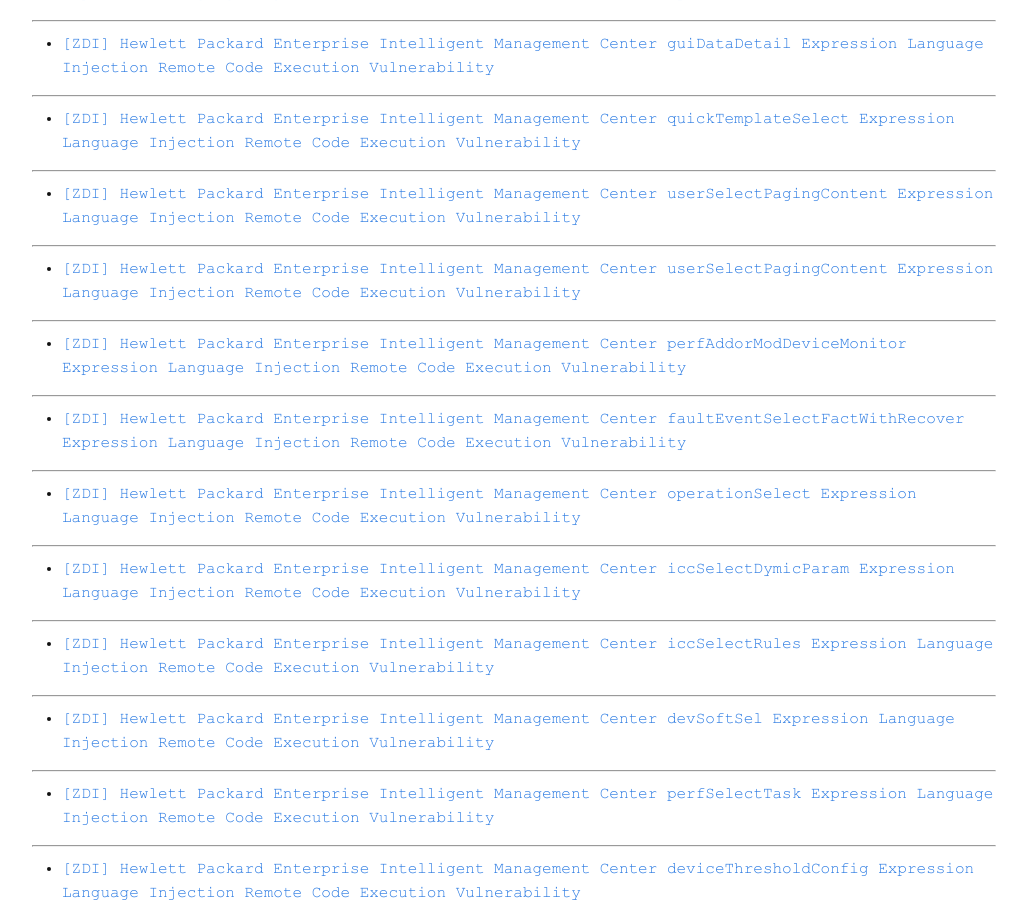
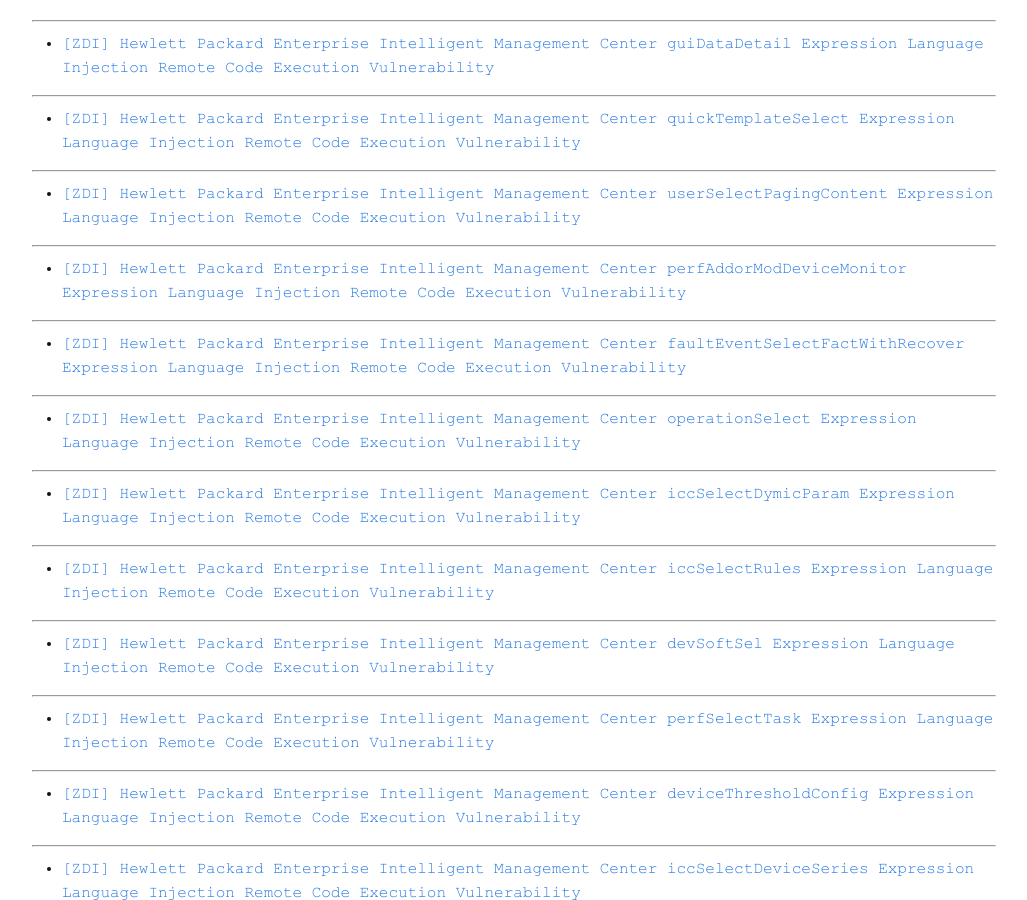
Before and after one commit to sourceincite/sourceincite.github.io, a Jekyll site: the page built from advisories/index.md, in a window 1280 px wide and 900 px high, scrolled down 1537 px. Shown: the whole window, without its empty margins (126-1153 px from the left). Built offline with Jekyll 4.4.1, drawn with Linux system fonts in a browser that asks for light colours.

Commit message:
removed a typo

```diff
--- a/advisories/index.md
+++ b/advisories/index.md
@@ -88,10 +88,6 @@
 
 ---
 
-* [[ZDI] Hewlett Packard Enterprise Intelligent Management Center userSelectPagingContent Expression Language Injection Remote Code Execution Vulnerability](http://www.zerodayinitiative.com/advisories/ZDI-17-684/)
-
----
-
 * [[ZDI] Hewlett Packard Enterprise Intelligent Management Center perfAddorModDeviceMonitor Expression Language Injection Remote Code Execution Vulnerability](http://www.zerodayinitiative.com/advisories/ZDI-17-684/)
 
 ---
```
